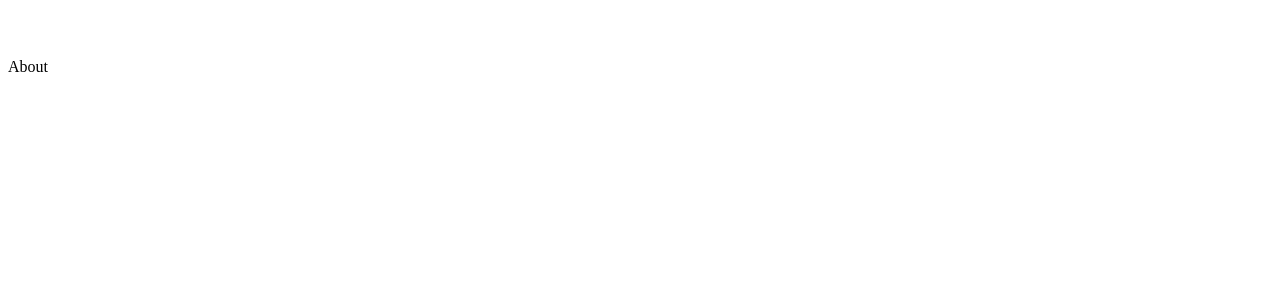
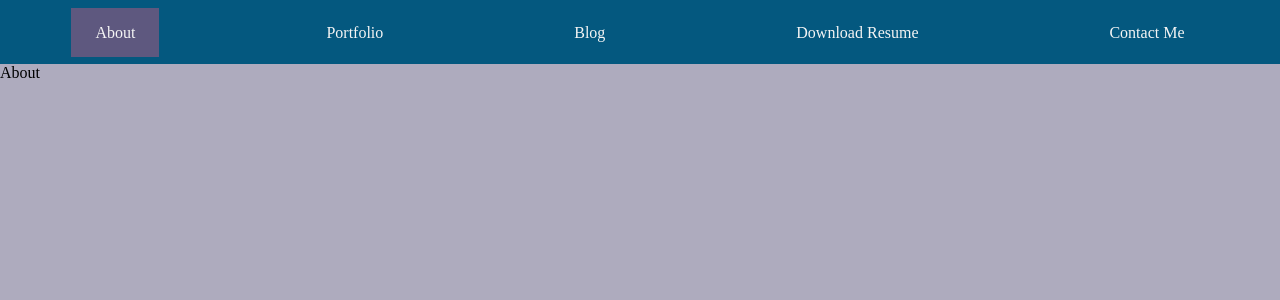
Before and after one commit to StevenDRiggs/my-website, a React (Create React App) app in the folder frontend/: page /about in a window 1280 px wide. Shown: the top 300 px of the page. Built offline with nearby package versions, Linux system fonts and the light colour scheme.

Commit message:
designed app minus logo

```diff
--- a/frontend/src/App.css
+++ b/frontend/src/App.css
@@ -1,18 +1,25 @@
+div.App {
+    position: relative;
+}
+
 div.secret-div {
     display: flex;
-    width: 150px;
-    height: 50px;
-
+    flex-direction: column;
+    width: 50px;
+    height: 150px;
+    position: absolute;
+    top: 4rem;
+    right: 0;
 }
 
 div.secret-div-false {
     background-color: rgba(0,0,0,0);
-    width: 30%;
-    height: 100%;
+    width: 100%;
+    height: 30%;
 }
 
 div.secret-div-true {
     background-color: rgba(0,0,150,0.5);
-    width: 30%;
-    height: 100%;
+    width: 100%;
+    height: 30%;
 }
--- a/frontend/src/App.js
+++ b/frontend/src/App.js
@@ -1,10 +1,8 @@
 import React, { Component } from 'react'
 import {
   BrowserRouter as Router,
-  NavLink,
   Route,
   Switch,
-  Redirect,
 } from 'react-router-dom'
 
 import Portfolio from './containers/Portfolio'
@@ -14,6 +12,7 @@ import Resumes from './components/Resumes'
 import Contact from './forms/Contact'
 import Home from './components/Home'
 import Login from './forms/Login'
+import NavBar from './containers/NavBar'
 
 import './App.css';
 
@@ -80,6 +79,7 @@ class App extends Component {
           <div className={`secret-div-${third}`} onClick={this.handleSecretDivClick} id='third'></div>
         </div>
         <Router>
+          <NavBar />
           {first && second && third
             ?
               <Login />
--- /dev/null
+++ b/frontend/src/containers/NavBar.css
@@ -0,0 +1,28 @@
+div.navbar {
+  width: 100vw;
+  height: 4em;
+  position: sticky;
+  top: 0;
+  background-color: #04587f;
+  padding-top: 1.5em;
+}
+
+div.navbar ul {
+  list-style-type: none;
+  display: flex;
+  justify-content: space-around;
+  align-content: center;
+}
+
+.navlink {
+  padding: 1em 1.5em;
+}
+
+.navlink:hover, .navlink.active {
+  background-color: #5e587f;
+}
+
+.navlink, .navlink:active, .navlink:visited {
+  text-decoration: none;
+  color: whitesmoke;
+}
--- /dev/null
+++ b/frontend/src/containers/NavBar.js
@@ -0,0 +1,27 @@
+import { NavLink } from 'react-router-dom'
+
+import Portfolio from './Portfolio'
+import About from '../components/About'
+import Blog from './Blog'
+import Resumes from '../components/Resumes'
+import Contact from '../forms/Contact'
+
+import './NavBar.css'
+
+
+const NavBar = () => {
+  return (
+    <div className='navbar'>
+      <ul>
+        <li><NavLink className='navlink' to='/about'>About</NavLink></li>
+        <li><NavLink className='navlink' to='/portfolio'>Portfolio</NavLink></li>
+        <li><NavLink className='navlink' to='/blog'>Blog</NavLink></li>
+        <li><NavLink className='navlink' to='/resumes'>Download Resume</NavLink></li>
+        <li><NavLink className='navlink' to='/contact'>Contact Me</NavLink></li>
+      </ul>
+    </div>
+  )
+}
+
+
+export default NavBar
--- /dev/null
+++ b/frontend/src/index.css
@@ -0,0 +1,9 @@
+* {
+  margin: 0;
+  padding: 0;
+  box-sizing: border-box;
+}
+
+html {
+  background-color: rgba(94, 88, 127, 0.5);
+}
--- a/frontend/src/index.js
+++ b/frontend/src/index.js
@@ -2,6 +2,8 @@ import React from 'react';
 import ReactDOM from 'react-dom';
 import App from './App';
 //import reportWebVitals from './reportWebVitals';
+
+import './index.css'
 
 ReactDOM.render(
   <React.StrictMode>
```
Also changed, not shown: 1 other file (tests, documents, lock files or other folders).
